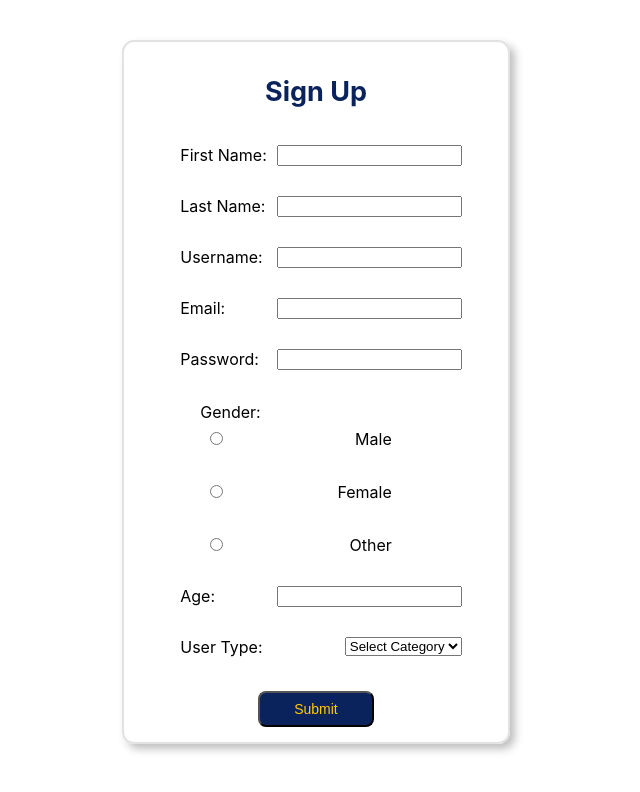
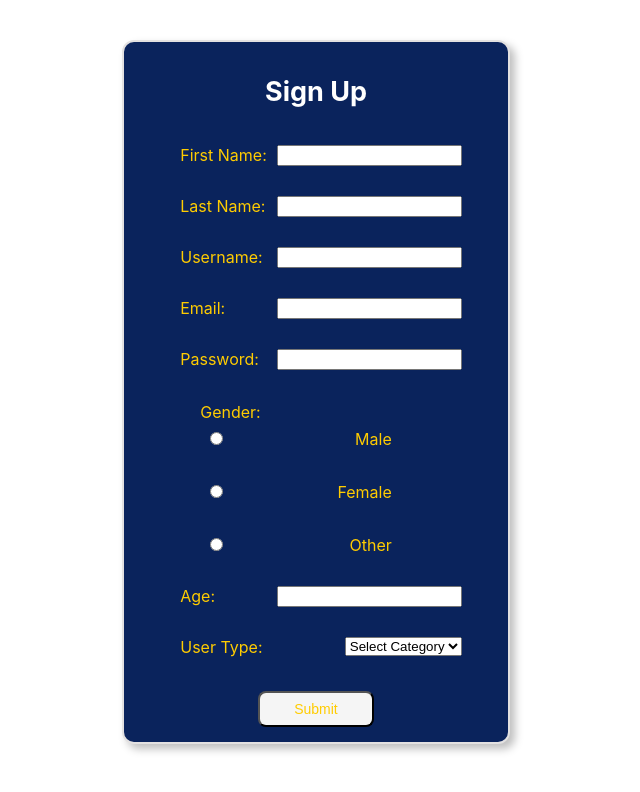
Before and after one commit to buildweek-advicegiver/Front-End, a React (Create React App) app: page /signup in a window 1280 px wide. Shown: the top 792 px of the page, without its empty margins (324-964 px from the left). Built offline with nearby package versions, Linux system fonts and the light colour scheme.

Commit message:
Updates on styling signup

```diff
--- a/src/components/StyledWidgets.js
+++ b/src/components/StyledWidgets.js
@@ -2,6 +2,7 @@ import styled from "styled-components";
 
 //Alexis
 export const Sign = styled.div`
+    background-color: #0A235C;
     margin: 0 auto;
     margin-top: 40px;
     border: 2px solid #E3E1E1;
@@ -27,6 +28,7 @@ export const Context = styled.div`
         margin-bottom: 15px;
         margin-left: 10px;
         label {
+            color: #FFCC00;
             margin-bottom: 5px;
             display: flex;
             justify-content: space-between;
@@ -43,6 +45,7 @@ export const Gender = styled.div`
 
     }
     label {
+        color: #FFCC00;
         display: flex;
         justify-content: space-evenly;
         margin-right: 70px;
@@ -53,7 +56,7 @@ export const Gender = styled.div`
 
 
 export const SignupBtn = styled.button`
-    background-color: #0A235C;
+    background-color: #F5F5F5;
     color: #FFCC00;
     font-size: 14px;
     border-radius: 8px;
@@ -66,7 +69,7 @@ export const SignupBtn = styled.button`
 
 export const Header = styled.h2`
     font-size: 18px;
-    color: #0A235C;
+    color: #FFFFFF;
     text-align: center;
 `;
 
```
